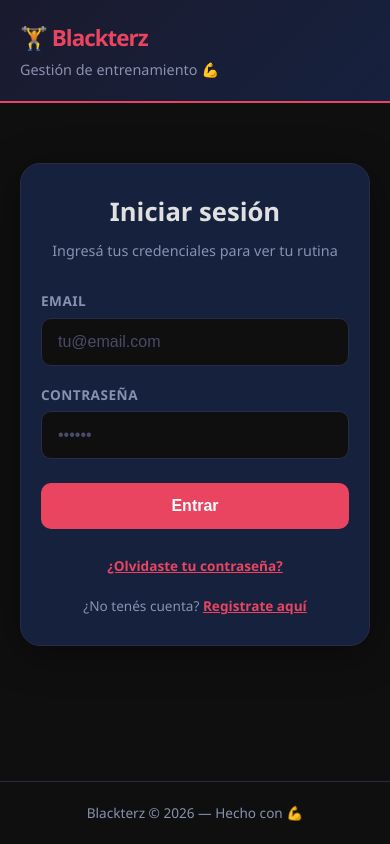
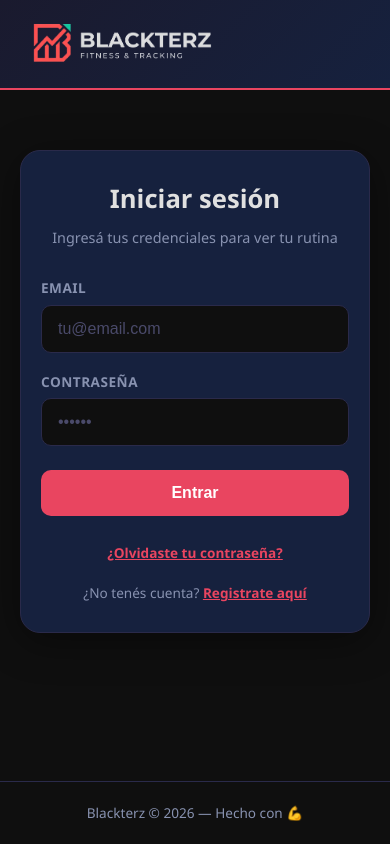
Before and after one commit to Blackterz2/Proyecto_5to_Semestre, a website: page public/index.html in a window 390 px wide. Drawn offline with nearby package versions, Linux system fonts and the light colour scheme.

Commit message:
feat: replace header emoji with cropped logo (transparent bg)
- Create public/imagen/ with BlackterzLogo.png and
  BlackterzEsloganLogo.png (copied from root image/)
- Replace favicon with BlackterzLogo.png
- Replace header title+emoji with BlackterzEsloganLogo.png
- Add .header-logo CSS (64px desktop, 48px mobile)
- Logo files now have transparent background

```diff
--- a/public/index.html
+++ b/public/index.html
@@ -4,6 +4,7 @@
   <meta charset="UTF-8" />
   <meta name="viewport" content="width=device-width, initial-scale=1.0" />
   <title>Blackterz - Rutina</title>
+  <link rel="icon" type="image/png" href="imagen/BlackterzLogo.png">
   <link rel="stylesheet" href="/styles.css" />
   <script src="https://cdnjs.cloudflare.com/ajax/libs/Chart.js/4.4.1/chart.umd.min.js"></script>
 </head>
@@ -15,9 +16,12 @@
   <header class="header">
     <div class="container">
       <div class="header-row">
-        <div>
-          <h1 class="app-title">🏋️ Blackterz</h1>
-          <p class="app-subtitle">Gestión de entrenamiento 💪</p>
+        <div class="header-brand">
+          <img
+            src="imagen/BlackterzEsloganLogo.png"
+            alt="Blackterz - Fitness & Tracking"
+            class="header-logo"
+          >
         </div>
         <div class="header-user-area hidden" id="header-user-area" style="display:flex; align-items:center; gap:14px;">
           <span id="header-saludo-usuario" style="font-size:14px; opacity:0.8;"></span>
--- a/public/styles.css
+++ b/public/styles.css
@@ -1801,6 +1801,18 @@ body {
 /* ============================================================
    RESPONSIVE
    ============================================================ */
+.header-logo {
+  height: 64px;
+  width: auto;
+  display: block;
+}
+
+@media (max-width: 480px) {
+  .header-logo {
+    height: 48px;
+  }
+}
+
 @media (max-width: 600px) {
   .app-title { font-size: 1.4rem; }
   .login-card { padding: 28px 20px; }
```
Also changed, not shown: public/imagen/BlackterzEsloganLogo.png (added), 1 other file.
